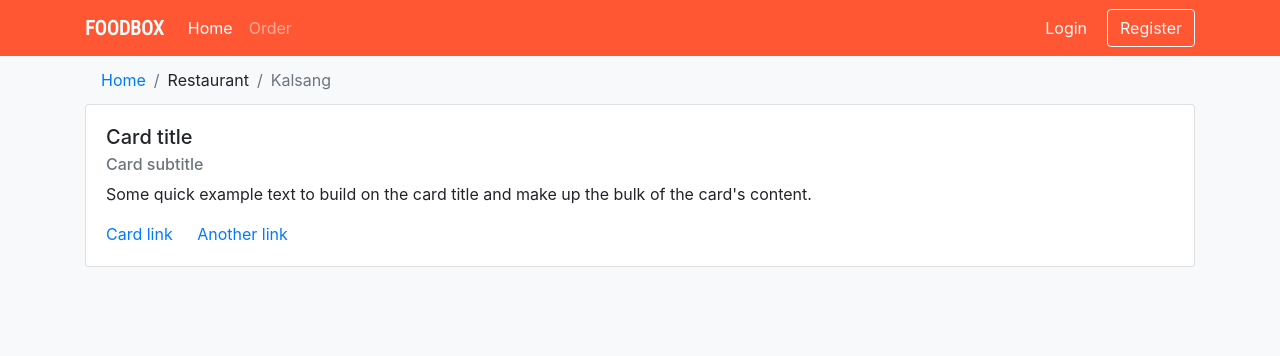
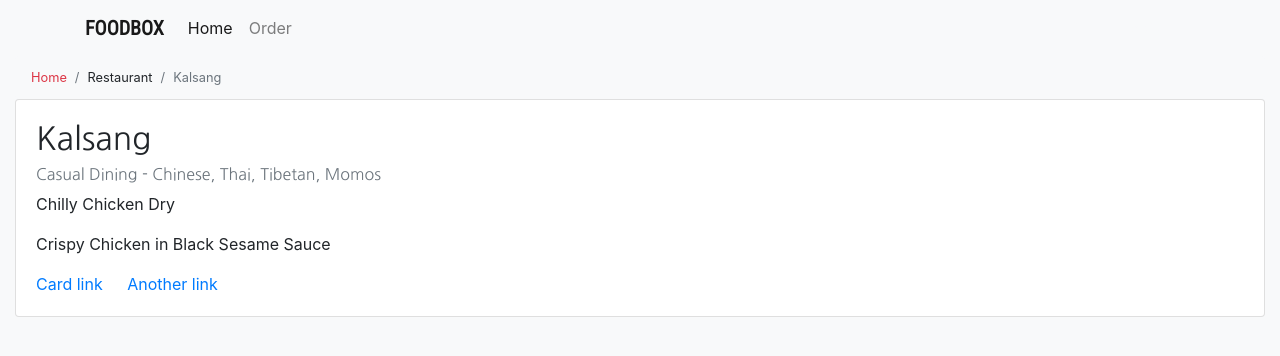
Before and after one commit to danielkim428/FoodBox, a Django app: page /restaurant/2 in a window 1280 px wide. Shown: the top 356 px of the page. Run offline with Django 3.2, Linux system fonts and the light colour scheme; data comes from the database, SQL or seed files in the repository; parts of the project's set-up code (start-up, migrations or seed data) failed here and were passed over; some libraries are stand-ins or nearby versions.

Commit message:
Restaurant Page2

```diff
--- a/food/templates/food/base.html
+++ b/food/templates/food/base.html
@@ -23,33 +23,8 @@
 </head>
 
 <body class="bg-light">
-
-
-    <nav class="navbar navbar-expand-lg navbar-dark" id="navback">
-      <div class="container">
-      <a class="navbar-brand font-weight-bold" href="{% url 'index' %}" id="logo">FOODBOX</a>
-      <button class="navbar-toggler" type="button" data-toggle="collapse" data-target="#navbarSupportedContent" aria-controls="navbarSupportedContent" aria-expanded="false" aria-label="Toggle navigation">
-        <span class="navbar-toggler-icon"></span>
-      </button>
-
-      <div class="collapse navbar-collapse" id="navbarSupportedContent">
-        <ul class="navbar-nav mr-auto">
-          <li class="nav-item active">
-            <a class="nav-link" href="{% url 'index' %}">Home  <span class="sr-only">(current)</span></a>
-          </li>
-          <li class="nav-item">
-            <a class="nav-link" href="#">Order</a>
-          </li>
-        </ul>
-        <a class="btn btn-outline-light border-0 my-2 my-sm-0 mx-0 mx-md-2 d-block" href="login.php">Login</a>
-        <a class="btn btn-outline-light my-2 my-sm-0 d-block" href="register.php">Register</a>
-      </div>
-      </div>
-    </nav>
-    <div class="container">
-        {% block body %}
-        {% endblock %}
-    </div>
+    {% block body %}
+    {% endblock %}
 </body>
 
 </html>
--- a/food/templates/food/restaurant.html
+++ b/food/templates/food/restaurant.html
@@ -6,27 +6,49 @@ FoodBox
 {% endblock %}
 
 {% block body %}
-<nav aria-label="breadcrumb">
+<nav class="navbar navbar-expand-lg navbar-light">
+  <div class="container">
+  <a class="navbar-brand font-weight-bold" href="{% url 'index' %}" id="logo">FOODBOX</a>
+  <button class="navbar-toggler" type="button" data-toggle="collapse" data-target="#navbarSupportedContent" aria-controls="navbarSupportedContent" aria-expanded="false" aria-label="Toggle navigation">
+    <span class="navbar-toggler-icon"></span>
+  </button>
+
+  <div class="collapse navbar-collapse" id="navbarSupportedContent">
+    <ul class="navbar-nav mr-auto">
+      <li class="nav-item active">
+        <a class="nav-link" href="{% url 'index' %}">Home  <span class="sr-only">(current)</span></a>
+      </li>
+      <li class="nav-item">
+        <a class="nav-link" href="#">Order</a>
+      </li>
+    </ul>
+    <a class="btn btn-outline-light border-0 my-2 my-sm-0 mx-0 mx-md-2 d-block" href="login.php">Login</a>
+    <a class="btn btn-outline-light my-2 my-sm-0 d-block" href="register.php">Register</a>
+  </div>
+  </div>
+</nav>
+<div class="container-fluid">
+  <nav aria-label="breadcrumb"><small>
     <ol class="breadcrumb my-0 bg-light">
-    <li class="breadcrumb-item"><a href="{% url 'index' %}">Home</a></li>
+      <li class="breadcrumb-item"><a href="{% url 'index' %}" class="text-danger">Home</a></li>
       <li class="breadcrumb-item">Restaurant</li>
       <li class="breadcrumb-item active">{{ restaurant.name }}</li>
-  </ol>
+    </ol></small>
   </nav>
   <div class="row">
     <div class="col-12">
       <div class="card">
     <div class="card-body">
-    <h5 class="card-title">Card title</h5>
-    <h6 class="card-subtitle mb-2 text-muted">Card subtitle</h6>
-    <p class="card-text">Some quick example text to build on the card title and make up the bulk of the card's content.</p>
+      <h2 class="card-title" id="f1">{{ restaurant.name }}</h2>
+      <h6 class="card-subtitle mb-2 text-muted" id="f1">{{ restaurant.description }}</h6>
+      {% for menu in menuItem %}
+      <p class="card-text">{{ menu.name }}</p>
+      {% endfor %}
       <a href="#" class="card-link">Card link</a>
       <a href="#" class="card-link">Another link</a>
     </div>
   </div>
     </div>
   </div>
-
-
-
+</div>
 {% endblock %}
--- a/food/views.py
+++ b/food/views.py
@@ -31,5 +31,6 @@ def restaurant(request, restaurant_id):
       raise Http404("Post does not exist")
   context = {
       "restaurant": restaurant,
+      "menuItem": restaurant.menu.all(),
   }
   return render(request, "food/restaurant.html", context)
```
Also changed, not shown: food/templates/food/index.html (+23 -4 lines), db.sqlite3, food/migrations/0004_merge_20200717_1600.py (added). Lines whose indentation alone changed are shown as unchanged.
